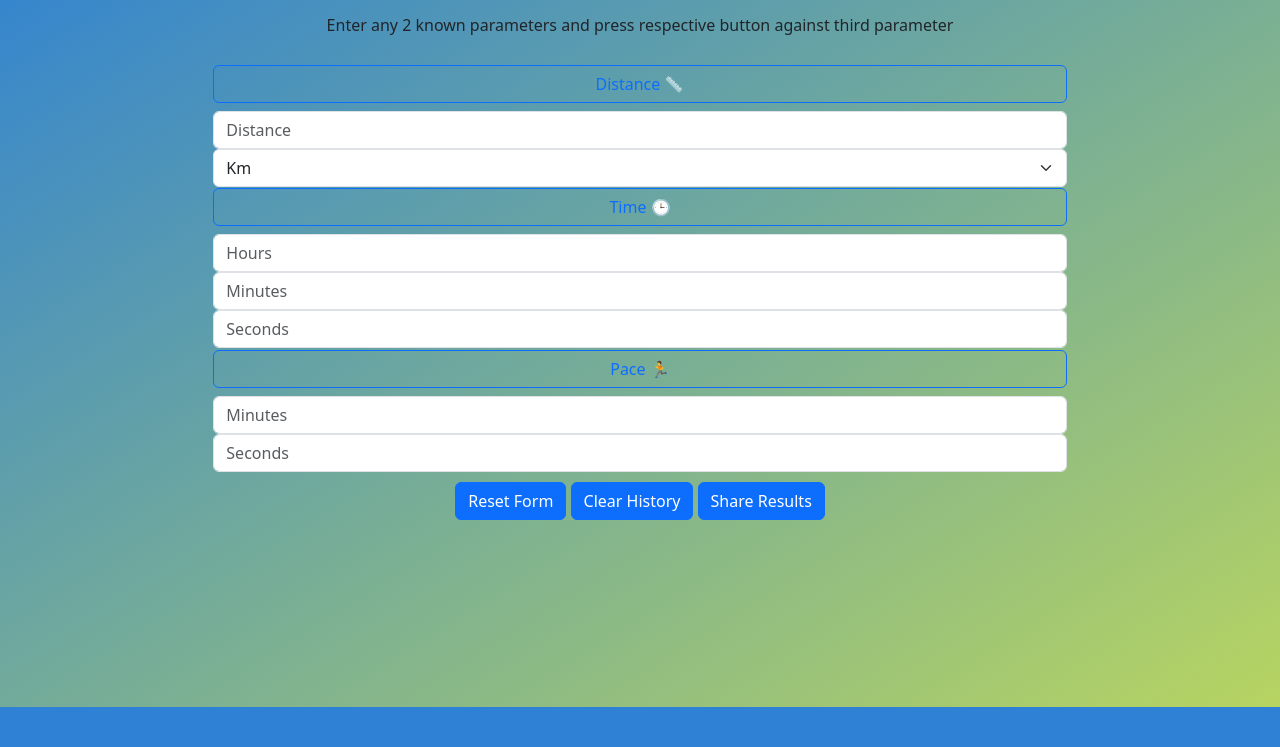
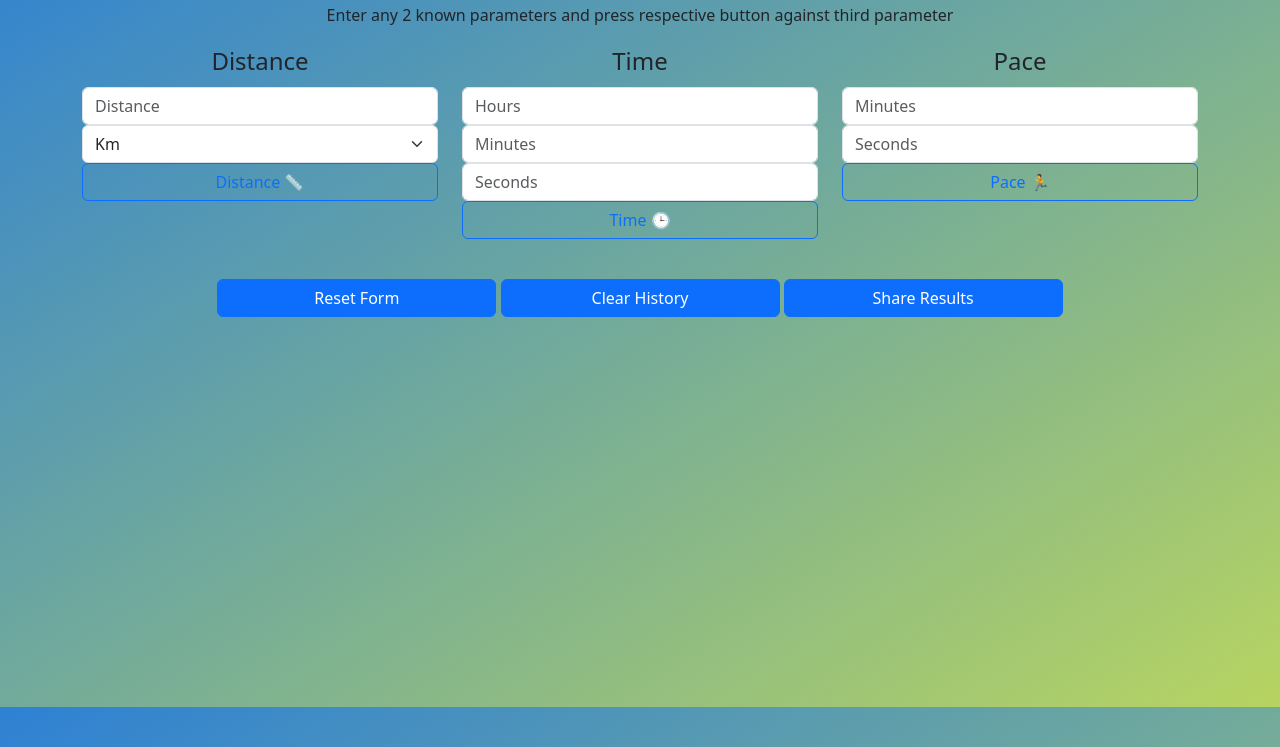
Before and after one commit to zdmitri/run-calculator, a plain HTML site: page index.html in a window 1280 px wide. Shown: the part 93-840 px from the top of the page. Before the commit the page ends 800 px from the top, so only its background shows below. Drawn offline with nearby package versions, Linux system fonts and the light colour scheme.

Commit message:
Continue bootstrapping, scaling improved

```diff
--- a/css/style.css
+++ b/css/style.css
@@ -4,12 +4,12 @@ body    {
     background-color: #2e81d4;
     background-repeat: no-repeat;
     background-size: cover;
-    display: flex;
-    flex-direction: column;
-    gap: 10px;
+    /* display: flex; */
+    /* flex-direction: column; */
+    /* gap: 10px; */
     height: 100vh;
     /* width: 100vh; */
-    text-align: center;
+    /* text-align: center; */
 }
 
 /* body *  {
@@ -28,6 +28,6 @@ h1  {
     margin-top: 5vh;
 }
 
-#formControls   {
-    margin-top: 10px;
+#formControls, #historyResult   {
+    margin-top: 5vh;
 }
--- a/index.html
+++ b/index.html
@@ -9,18 +9,12 @@
 
   </head>
   <body>
-    <!-- <img
-      src="img/website-under-construction-page-flat-260nw-684804541.webp"
-      alt="Site under construction"
-      width="300px"
-      style="margin: 0 auto"
-    /> -->
+    <div class="container text-center">
     <h1>Runner's Calculator</h1>
     <p>Enter any 2 known parameters and press respective button against third parameter</p>
-    <form>
-      <fieldset class="col-8 mx-auto">
-        <legend><button class="btn btn-outline-primary col-12" type="button" onclick="calculateDistance()">Distance  &#128207</button></legend>
-        <!-- <div class="col-11 mx-auto"> -->
+    <form class="row">
+      <fieldset class="col-sm-4">
+        <legend>Distance</legend>
         <input
           class="form-control"
           id="inputDistance"
@@ -45,10 +39,10 @@
           <option value="Km" selected>Km</option>
           <option value="Miles" disabled>Miles</option>
         </select>
-        <!-- </div> -->
+        <button class="btn btn-outline-primary col-12" type="button" onclick="calculateDistance()">Distance  &#128207</button>
       </fieldset>
-      <fieldset class="col-8 mx-auto">
-        <legend><button class="btn btn-outline-primary col-12" type="button" onclick="calculateTime()">Time  &#x1F552</button></legend>
+      <fieldset class="col-sm-4">
+        <legend>Time</legend>
         <input
           class="form-control"
           id="inputHours"
@@ -56,7 +50,6 @@
           min="0"
           placeholder="Hours"
         />
-        <!-- <input type="text" placeholder="Target time in hh:mm:ss" title="Enter time in the format hh:mm:ss" pattern="^[0-9]?[0-9]:[0-5]?[0-9]:[0-5]?[0-9]$"> -->
         <input
           class="form-control"
           id="inputMinutes"
@@ -71,22 +64,25 @@
           placeholder="Seconds"
           min="0"
         />
+        <button class="btn btn-outline-primary col-12" type="button" onclick="calculateTime()">Time  &#x1F552</button>
       </fieldset>
-      <fieldset class="col-8 mx-auto">
-        <legend><button class="btn btn-outline-primary col-12" type="button" onclick="calculatePace()">Pace  &#127939</button></legend>
+      <fieldset class="col-sm-4">
+        <legend>Pace</legend>
         <input class="form-control" id="inputPaceMinutes" type="number" placeholder="Minutes" min="0"/>
         <input class="form-control" id="inputPaceSeconds" type="number" placeholder="Seconds" min="0"/>
+        <button class="btn btn-outline-primary col-12" type="button" onclick="calculatePace()">Pace  &#127939</button>
       </fieldset>
-      <div class="col-11 mx-auto" id="formControls">
-        <button class="btn btn-primary control-buttons" type="reset">Reset Form</button>
-        <button class="btn btn-primary control-buttons" onclick="clearOutputResult()">Clear History</button>
-        <button class="btn btn-primary control-buttons" onclick="copyToClipboard()">Share Results</button>
+      <div class="" id="formControls">
+        <button class="btn btn-primary control-buttons col-md-3" type="reset">Reset Form</button>
+        <button class="btn btn-primary control-buttons col-md-3" onclick="clearOutputResult()">Clear History</button>
+        <button class="btn btn-primary control-buttons col-md-3" onclick="copyToClipboard()">Share Results</button>
       </div>
     </form>
 
-    <div class="col-11 mx-auto" id="historyResult">
+    <div class="" id="historyResult">
       <!-- Paragraphs with calculations results will be added here -->
     </div>
+  </div>
 
     <script src="script.js"></script>
     <script src="https://cdn.jsdelivr.net/npm/bootstrap@5.3.2/dist/js/bootstrap.bundle.min.js" integrity="sha384-C6RzsynM9kWDrMNeT87bh95OGNyZPhcTNXj1NW7RuBCsyN/o0jlpcV8Qyq46cDfL" crossorigin="anonymous"></script>
```
